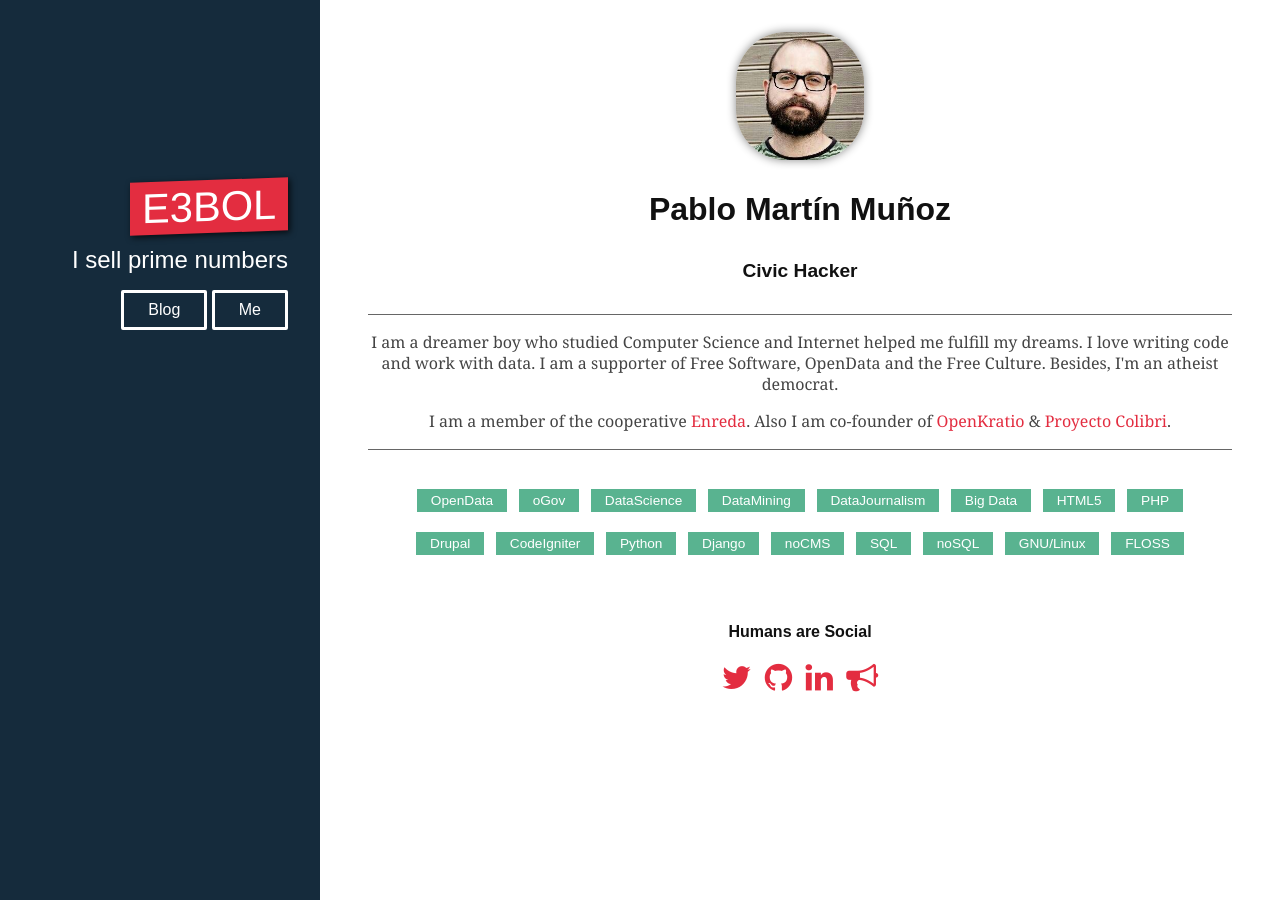
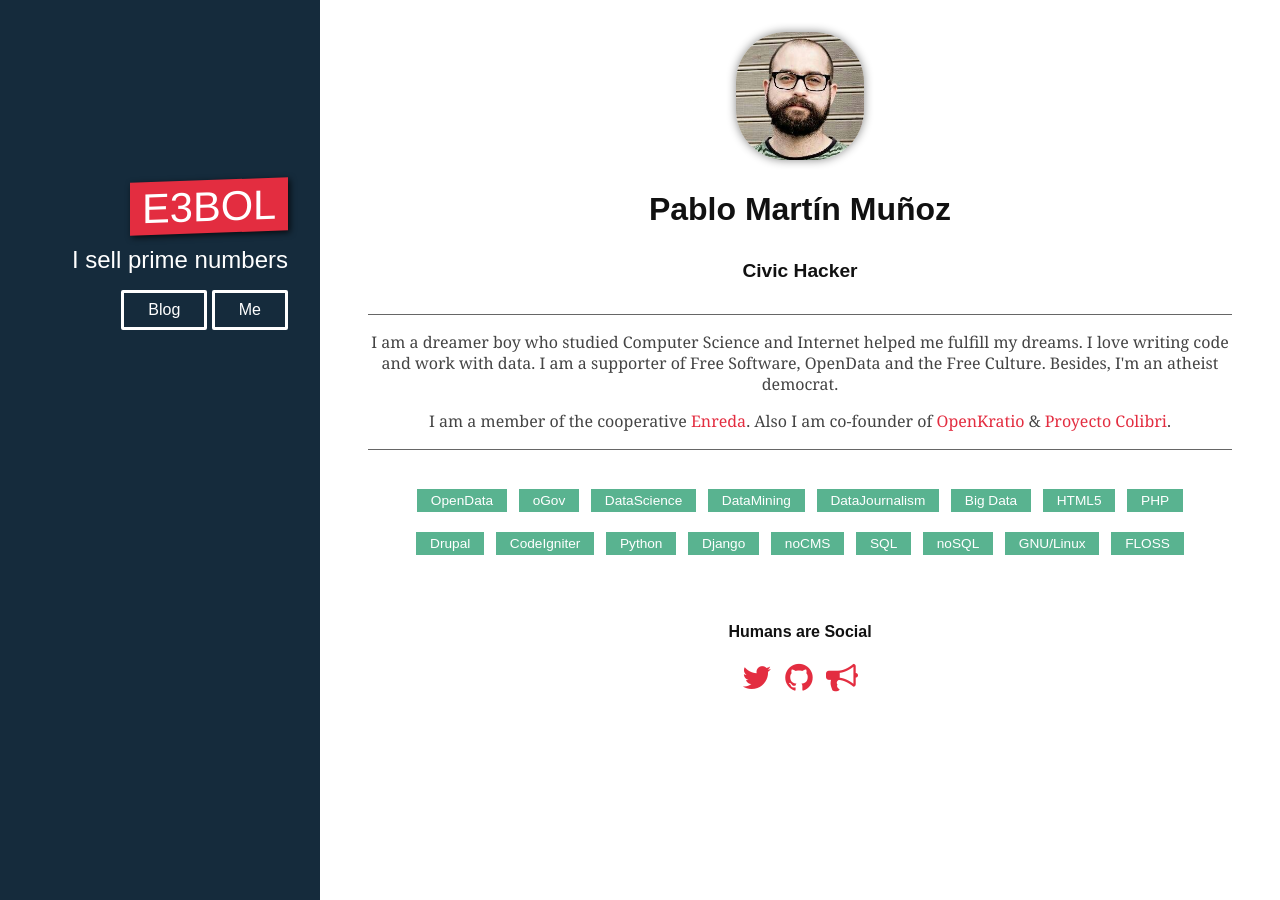
Before and after one commit to edipotrebol/edipotrebol.github.com, a Jekyll site: the page built from me.html, in a window 1280 px wide. Built offline with Jekyll 4.4.1, drawn with Linux system fonts in a browser that asks for light colours.

Commit message:
Deleting Linkedin

```diff
--- a/me.html
+++ b/me.html
@@ -36,7 +36,6 @@ title: edipotrebol
             <h4>Humans are Social</h4>
             <a class="social-link" href="http://twitter.com/edipotrebol"><i class="icon-twitter icon-2x"></i></a>&nbsp;&nbsp;
             <a class="social-link" href="http://github.com/edipotrebol"><i class="icon-github icon-2x"></i></a>&nbsp;&nbsp;
-            <a class="social-link" href="http://linkedin.com/in/edipotrebol"><i class="icon-linkedin icon-2x"></i></a>&nbsp;&nbsp;
             <a class="social-link" href="http://speakerdeck.com/edipotrebol"><i class="icon-bullhorn icon-2x"></i></a>
         </p>
     </div>
```
